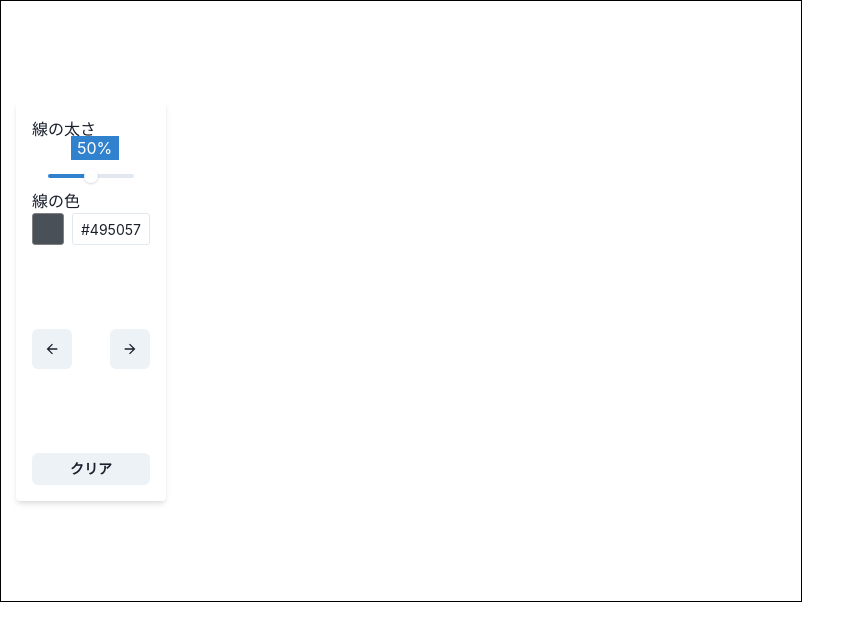
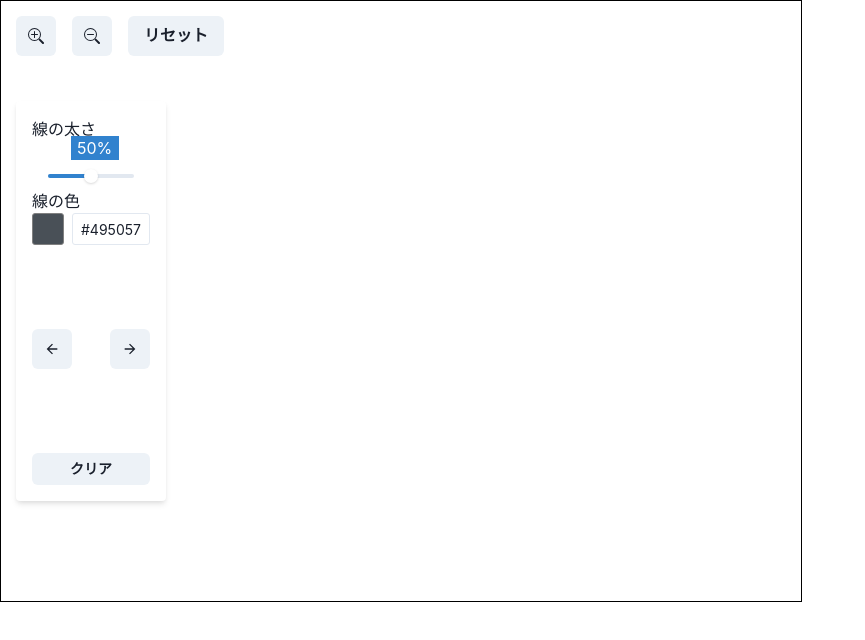
Before and after one commit to kyamashiro/draw-app, a React (Create React App) app: page / in a window 1280 px wide. Shown: the top 640 px of the page, without its empty margins (0-865 px from the left). Built offline with nearby package versions, Linux system fonts and the light colour scheme.

Commit message:
#4 拡大、縮小機能の作成

```diff
--- a/package.json
+++ b/package.json
@@ -35,7 +35,8 @@
     "eslint-plugin-promise": "^6.0.0",
     "eslint-plugin-react": "^7.30.1",
     "eslint-plugin-unused-imports": "^2.0.0",
-    "prettier": "^2.7.1"
+    "prettier": "^2.7.1",
+    "react-icons": "^4.4.0"
   },
   "scripts": {
     "start": "react-scripts start",
--- a/src/App.tsx
+++ b/src/App.tsx
@@ -1,11 +1,38 @@
-import React from "react";
+import React, { useRef } from "react";
 import { Canvas } from "components/Canvas";
+import { Flex } from "@chakra-ui/react";
+import { Tools } from "components/Tools";
+import { Zoom } from "components/Tools/Zoom";
+import { useUndo } from "components/Canvas/useUndo";
 
 const App = () => {
+  const ctxRef = useRef<CanvasRenderingContext2D>(null!);
+  const { undo, redo, snapshot, clear, isDisableUndo, isDisableRedo } = useUndo(
+    ctxRef.current
+  );
   return (
-    <>
-      <Canvas />
-    </>
+    <Flex>
+      <Flex alignItems={"center"}>
+        <Tools
+          handlers={{
+            undo,
+            redo,
+            clear,
+            isDisableUndo,
+            isDisableRedo,
+          }}
+        />
+      </Flex>
+      <Flex
+        m={4}
+        gap={4}
+        flexDirection={"row"}
+        style={{ position: "absolute", zIndex: 1 }}
+      >
+        <Zoom />
+      </Flex>
+      <Canvas ctxRef={ctxRef} snapshot={snapshot} />
+    </Flex>
   );
 };
 
--- a/src/components/Canvas/index.tsx
+++ b/src/components/Canvas/index.tsx
@@ -1,21 +1,22 @@
-import React, { useEffect, useRef, useState } from "react";
+import React, { MutableRefObject, useEffect, useState } from "react";
 import { useAtom } from "jotai";
-import { brushAtom } from "state/Tools";
-import { useUndo } from "components/Canvas/useUndo";
-import { Tools } from "components/Tools";
-import { Flex } from "@chakra-ui/react";
+import { brushAtom, zoomAtom } from "state/Tools";
 
 interface MousePosition {
   x: number;
   y: number;
 }
 
+interface Props {
+  ctxRef: MutableRefObject<CanvasRenderingContext2D>;
+  snapshot: (ctx: CanvasRenderingContext2D) => void;
+}
+
 // eslint-disable-next-line react/display-name
-export const Canvas: React.FC = () => {
+export const Canvas: React.FC<Props> = ({ ctxRef, snapshot }) => {
   const [{ size, color }] = useAtom(brushAtom);
-  const ctxRef = useRef<CanvasRenderingContext2D>(null!);
-  const { undo, redo, snapshot, clear, isDisableUndo, isDisableRedo } =
-    useUndo();
+  const [scale] = useAtom(zoomAtom);
+
   const [isMouseDown, setIsMouseDown] = useState(false);
   const points: MousePosition[] = [];
   let beginPoint: MousePosition | null = null;
@@ -87,17 +88,7 @@ export const Canvas: React.FC = () => {
   };
 
   return (
-    <Flex alignItems={"center"}>
-      <Tools
-        ctx={ctxRef.current}
-        handlers={{
-          undo: () => undo(ctxRef.current),
-          redo: () => redo(ctxRef.current),
-          clear: () => clear(ctxRef.current),
-          isDisableUndo,
-          isDisableRedo,
-        }}
-      />
+    <>
       <canvas
         ref={(canvasElement: HTMLCanvasElement) => {
           if (canvasElement) {
@@ -111,11 +102,13 @@ export const Canvas: React.FC = () => {
         style={{
           border: "1px solid black",
           cursor: "crosshair",
+          transformOrigin: "0 0",
+          transform: `scale(${scale})`,
         }}
         onMouseDown={() => startDrawing()}
         onMouseUp={() => endDrawing()}
         onMouseMove={(e) => drawing(e)}
       />
-    </Flex>
+    </>
   );
 };
--- a/src/components/Canvas/useUndo.ts
+++ b/src/components/Canvas/useUndo.ts
@@ -1,29 +1,28 @@
 import { useState } from "react";
 
 export interface UseUndo {
-  undo: (ctx: CanvasRenderingContext2D) => void;
-  redo: (ctx: CanvasRenderingContext2D) => void;
+  undo: () => void;
+  redo: () => void;
   snapshot: (ctx: CanvasRenderingContext2D) => void;
-  clear: (ctx: CanvasRenderingContext2D) => void;
+  clear: () => void;
   isDisableUndo: boolean;
   isDisableRedo: boolean;
 }
 
-type Props = () => UseUndo;
+type Props = (ctx: CanvasRenderingContext2D) => UseUndo;
 
-export const useUndo: Props = () => {
+export const useUndo: Props = (ctx) => {
   const [undoDataStack, setUndoDataStack] = useState<ImageData[]>([]);
   const [redoDataStack, setRedoDataStack] = useState<ImageData[]>([]);
 
-  const redoPush = (imageData: ImageData) => {
-    setRedoDataStack([...redoDataStack, imageData]);
-  };
-
-  const undo = (ctx: CanvasRenderingContext2D): void => {
+  const undo = (): void => {
     console.log("undo");
     if (undoDataStack.length <= 0) return;
     // 現在の状態をRedoスタックに保存
-    redoPush(ctx.getImageData(0, 0, ctx.canvas.width, ctx.canvas.height));
+    setRedoDataStack([
+      ...redoDataStack,
+      ctx.getImageData(0, 0, ctx.canvas.width, ctx.canvas.height),
+    ]);
     const imageData = undoDataStack[undoDataStack.length - 1];
     if (imageData) {
       ctx.putImageData(imageData, 0, 0);
@@ -34,7 +33,7 @@ export const useUndo: Props = () => {
     setUndoDataStack(tmp);
   };
 
-  const redo = (ctx: CanvasRenderingContext2D) => {
+  const redo = () => {
     console.log("redo");
     if (redoDataStack.length <= 0) return;
     const imageData = redoDataStack[redoDataStack.length - 1];
@@ -52,7 +51,7 @@ export const useUndo: Props = () => {
     setRedoDataStack(tmp);
   };
 
-  const clear = (ctx: CanvasRenderingContext2D) => {
+  const clear = () => {
     snapshot(ctx);
     ctx.clearRect(0, 0, ctx.canvas.width, ctx.canvas.height);
   };
--- /dev/null
+++ b/src/components/Tools/Zoom/index.tsx
@@ -0,0 +1,41 @@
+import { Box, Button, IconButton } from "@chakra-ui/react";
+import { BsZoomIn, BsZoomOut } from "react-icons/bs";
+import React from "react";
+import { zoomAtom } from "state/Tools";
+import { useAtom } from "jotai";
+
+const DEFAULT_SCALE = 1.0;
+const SCALE_STEP = 0.1;
+const MAX_SCALE = 2.0;
+const MIN_SCALE = 0.4;
+
+export const Zoom = () => {
+  const [zoom, setZoom] = useAtom(zoomAtom);
+  const zoomIn = () => setZoom(zoom + SCALE_STEP);
+  const zoomOut = () => setZoom(zoom - SCALE_STEP);
+  const reset = () => setZoom(DEFAULT_SCALE);
+
+  return (
+    <>
+      <Box>
+        <IconButton
+          icon={<BsZoomIn />}
+          aria-label={"zoom-in"}
+          onClick={zoomIn}
+          disabled={zoom > MAX_SCALE}
+        />
+      </Box>
+      <Box>
+        <IconButton
+          icon={<BsZoomOut />}
+          aria-label={"zoom-out"}
+          onClick={zoomOut}
+          disabled={zoom < MIN_SCALE}
+        />
+      </Box>
+      <Box>
+        <Button onClick={reset}>リセット</Button>
+      </Box>
+    </>
+  );
+};
--- a/src/components/Tools/index.tsx
+++ b/src/components/Tools/index.tsx
@@ -7,12 +7,10 @@ import { Control } from "components/Tools/Control";
 import { UseUndo } from "components/Canvas/useUndo";
 
 interface Props {
-  ctx: CanvasRenderingContext2D;
   handlers: Omit<UseUndo, "snapshot">;
 }
 
 export const Tools: React.FC<Props> = ({
-  ctx,
   handlers: { undo, redo, clear, isDisableUndo, isDisableRedo },
 }) => {
   return (
@@ -27,6 +25,7 @@ export const Tools: React.FC<Props> = ({
       p={4}
       justifyContent={"space-between"}
       flexDirection={"column"}
+      zIndex={1}
     >
       <Box>
         <Brush />
@@ -34,14 +33,14 @@ export const Tools: React.FC<Props> = ({
       </Box>
       <Box>
         <Control
-          undo={() => undo(ctx)}
-          redo={() => redo(ctx)}
+          undo={undo}
+          redo={redo}
           isDisableUndo={isDisableUndo}
           isDisableRedo={isDisableRedo}
         />
       </Box>
       <Box>
-        <ClearButton onClick={() => clear(ctx)} />
+        <ClearButton onClick={clear} />
       </Box>
     </Stack>
   );
--- a/src/state/Tools/index.ts
+++ b/src/state/Tools/index.ts
@@ -9,3 +9,5 @@ export const brushAtom = atom({
   size: 50,
   color: INITIAL_COLOR,
 });
+
+export const zoomAtom = atom(1.0);
```
Also changed, not shown: 1 other file (tests, documents, lock files or other folders).
